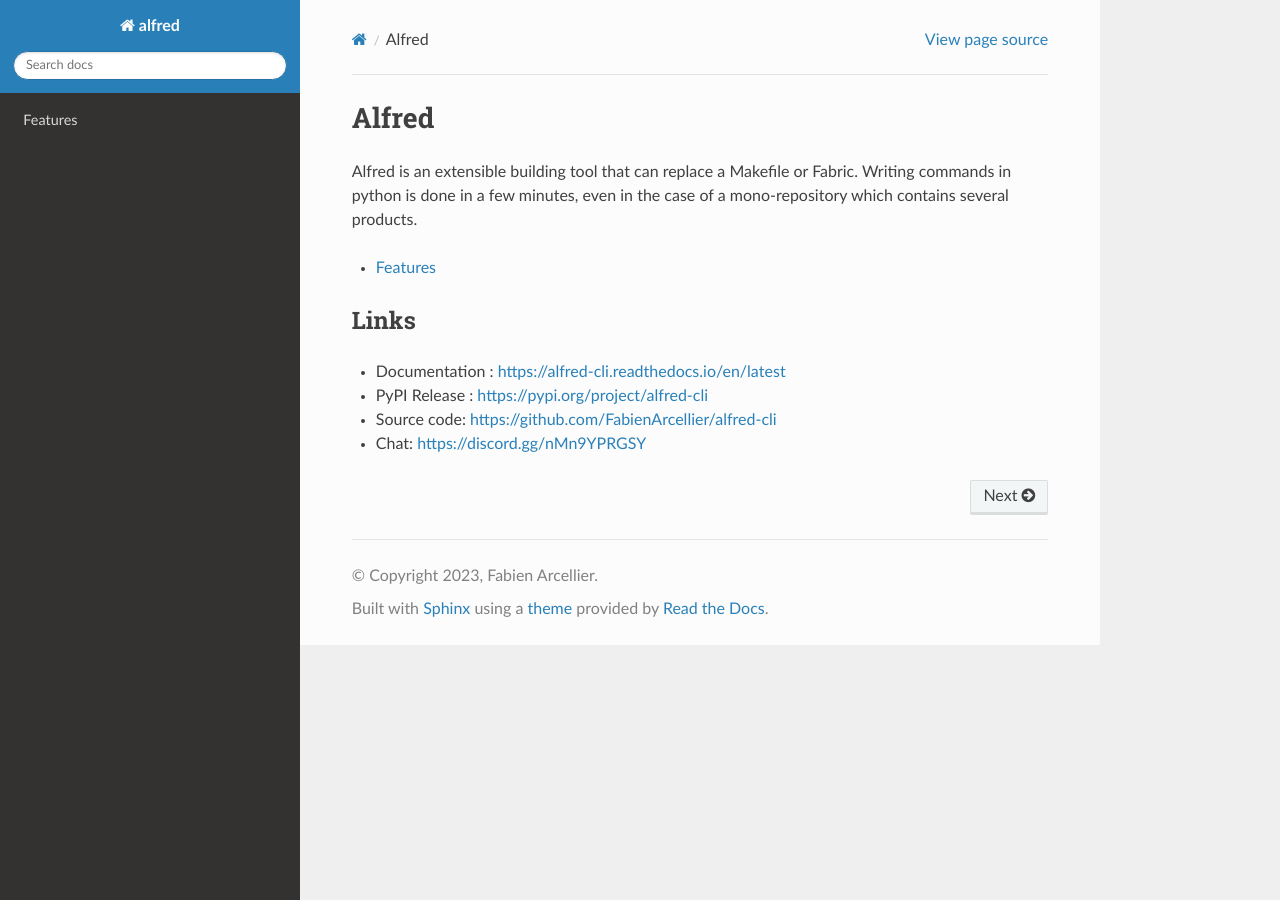
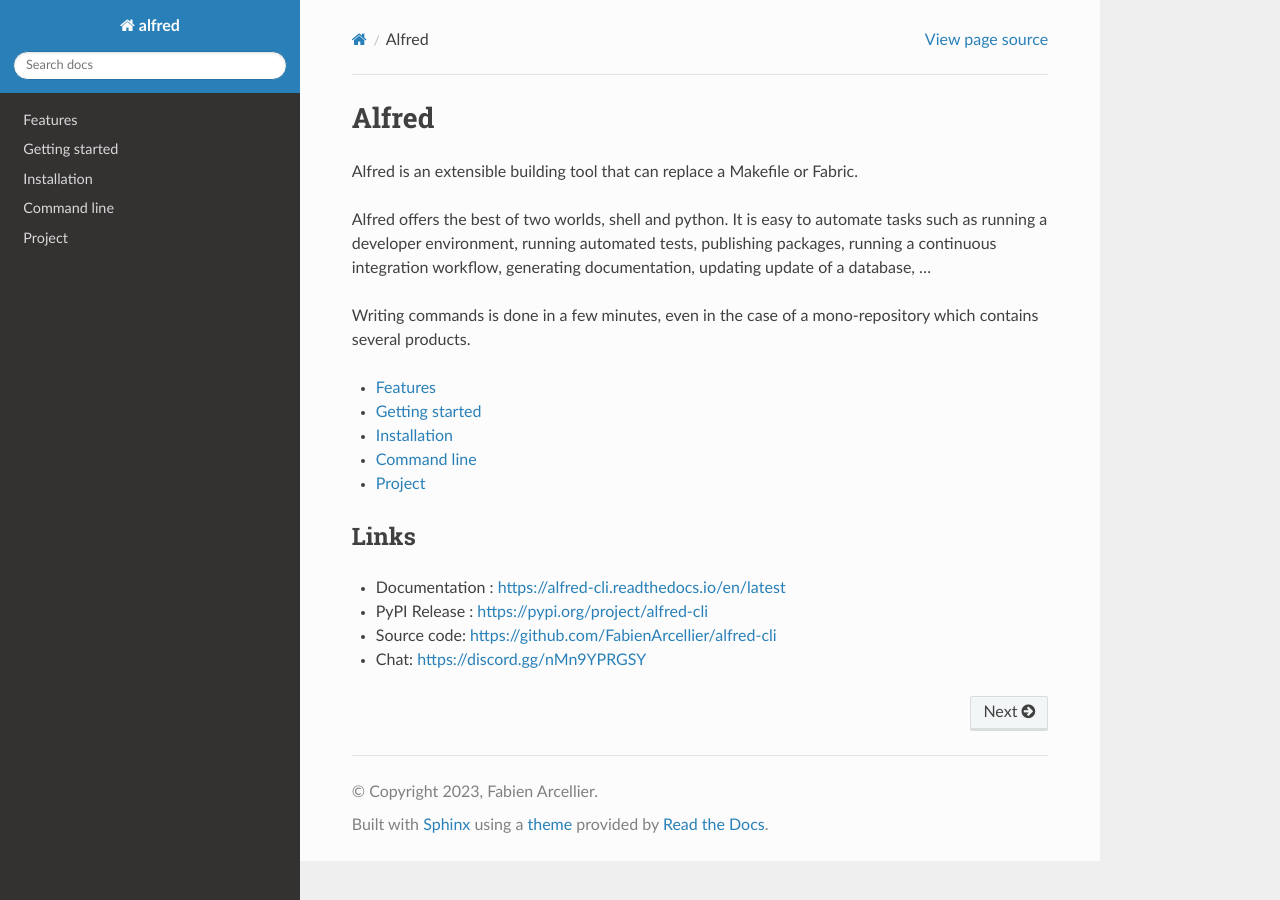
Before and after one commit to FabienArcellier/alfred-cli, a Sphinx documentation site: the page built from docs/source/index.rst, in a window 1280 px wide. Built offline with Sphinx 7.4.7 and the Read the Docs theme 2.0.0, drawn with Linux system fonts in a browser that asks for light colours.

```diff
--- /dev/null
+++ b/docs/source/getting_started.rst
@@ -0,0 +1,2 @@
+Getting started
+###############
--- a/docs/source/index.rst
+++ b/docs/source/index.rst
@@ -2,13 +2,21 @@
 ======
 
 Alfred is an extensible building tool that can replace a Makefile or Fabric.
-Writing commands in python is done in a few minutes, even in the case of a mono-repository
+
+Alfred offers the best of two worlds, shell and python. It is easy to automate tasks such as running a developer environment, running automated tests, publishing packages, running a continuous integration workflow, generating documentation, updating update of a database, ...
+
+Writing commands is done in a few minutes, even in the case of a mono-repository
 which contains several products.
 
 .. toctree::
    :maxdepth: 1
 
    features
+   getting_started
+   installation
+   command_line
+   project
+
 
 Links
 -----
--- /dev/null
+++ b/docs/source/project.rst
@@ -0,0 +1,2 @@
+Project
+#######
```
Also changed, not shown: docs/source/command_line.rst (added, +74 -0 lines), docs/source/features.rst (+7 -1 lines), docs/source/installation.rst (added, +8 -0 lines).
